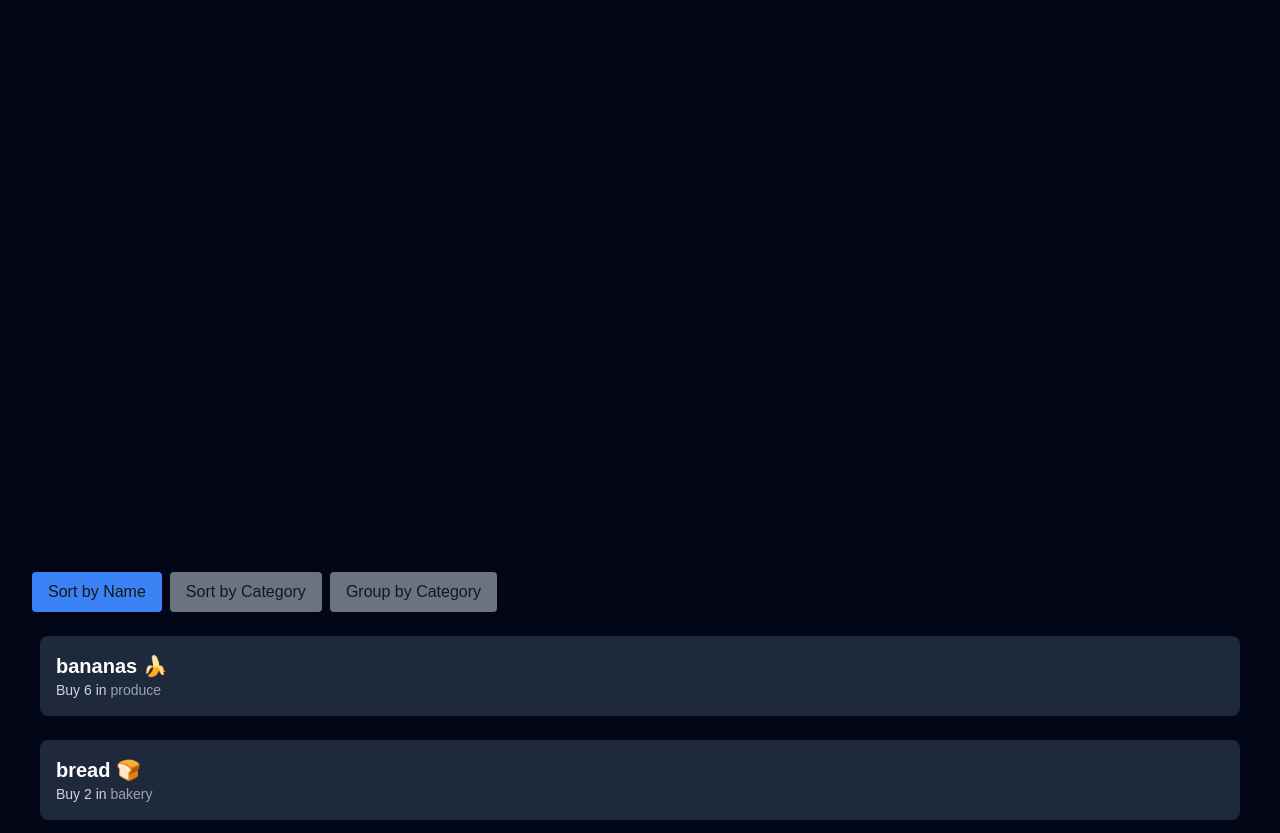
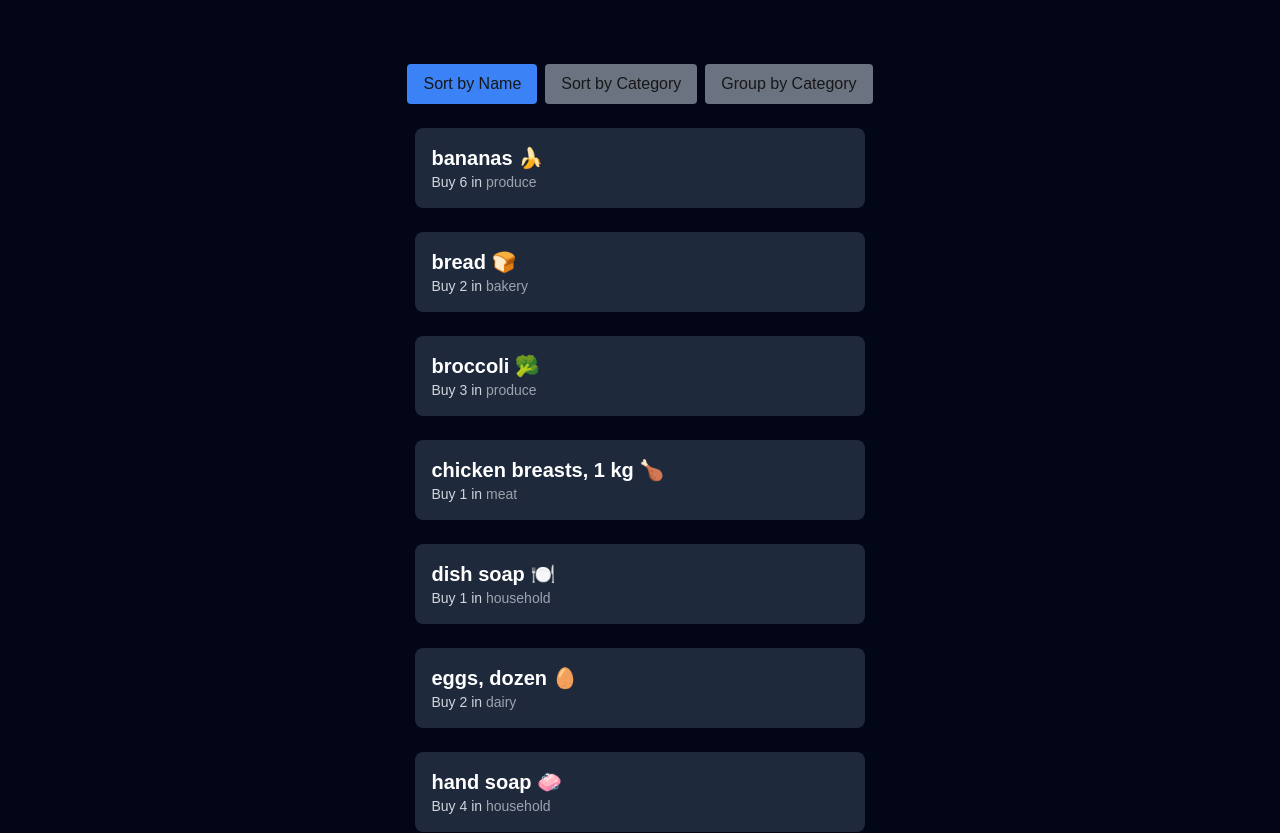
Before and after one commit to Cris1037/cprg306-assignments, a Next.js app: page /week-7 in a window 1280 px wide. Shown: the part 380-1213 px from the top of the page. Built offline with nearby package versions, Linux system fonts and the light colour scheme.

Commit message:
Week 6 final

```diff
--- a/app/week-7/item-list.js
+++ b/app/week-7/item-list.js
@@ -25,8 +25,8 @@ export default function ItemList({ items }) {
   }, {});
 
   return (
-    <div className='justify-start items-start '>
-      <div className="flex gap-2 mb-4">
+    <div className='justify-start items-start'>
+      <div className="flex flex-row gap-2 mb-4">
         <button
           onClick={() => setSortBy("name")}
           className={`${sortBy === "name" ? "bg-blue-500" : "bg-gray-500"} px-4 py-2 rounded`}
@@ -48,7 +48,7 @@ export default function ItemList({ items }) {
       </div>
 
       {sortBy !== "group" ? (
-        <ul className="grid gap-2">
+        <ul className="flex flex-col gap-2">
           {sortedItems.map(item => (
             <Item
               key={item.id}
@@ -64,7 +64,7 @@ export default function ItemList({ items }) {
             <h2 className="text-2xl font-bold text-white capitalize mb-2">
               {category}
             </h2>
-            <ul className="grid gap-2">
+            <ul className="flex flex-col gap-2">
               {items.sort((a, b) => a.name.localeCompare(b.name)).map(item => (
                 <Item
                   key={item.id}
--- a/app/week-7/new-item.js
+++ b/app/week-7/new-item.js
@@ -32,7 +32,7 @@ export default function NewItem({ onAddItem }) {
     };
 
     return (
-        <div className="flex justify-start text-center items-start h-screen m-10">
+        <div className="flex justify-start text-center items-start m-10">
             <div className="flex flex-col">
                 <input className="border-2 border-black mb-4" type='text' value={name} onChange={(e) => setName(e.target.value)} required ></input>
                 <div className="flex">
--- a/app/week-7/page.js
+++ b/app/week-7/page.js
@@ -13,8 +13,8 @@ export default function Page() {
     };
 
     return (
-        <main className="min-h-screen bg-slate-950 p-8">
-            <h1 className="text-4xl font-bold text-white mb-6">Shopping List</h1>
+    <main className="min-h-screen bg-slate-950 p-8 flex flex-col items-center gap-8">
+        <h1 className="text-4xl font-bold text-white mb-6">Shopping List</h1>
             <div className="mb-0">
                 <NewItem onAddItem={handleAddItem} />
             </div>
```
